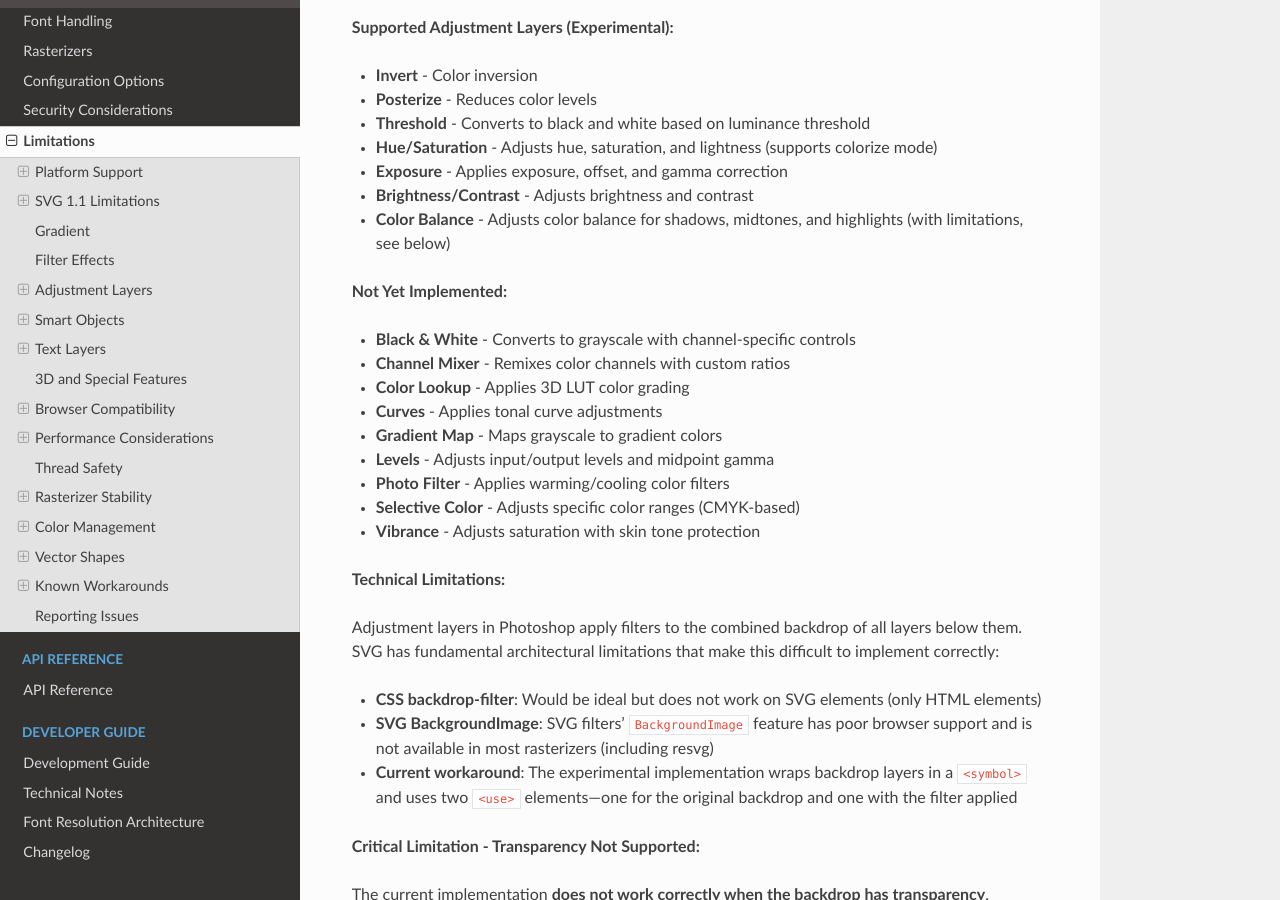
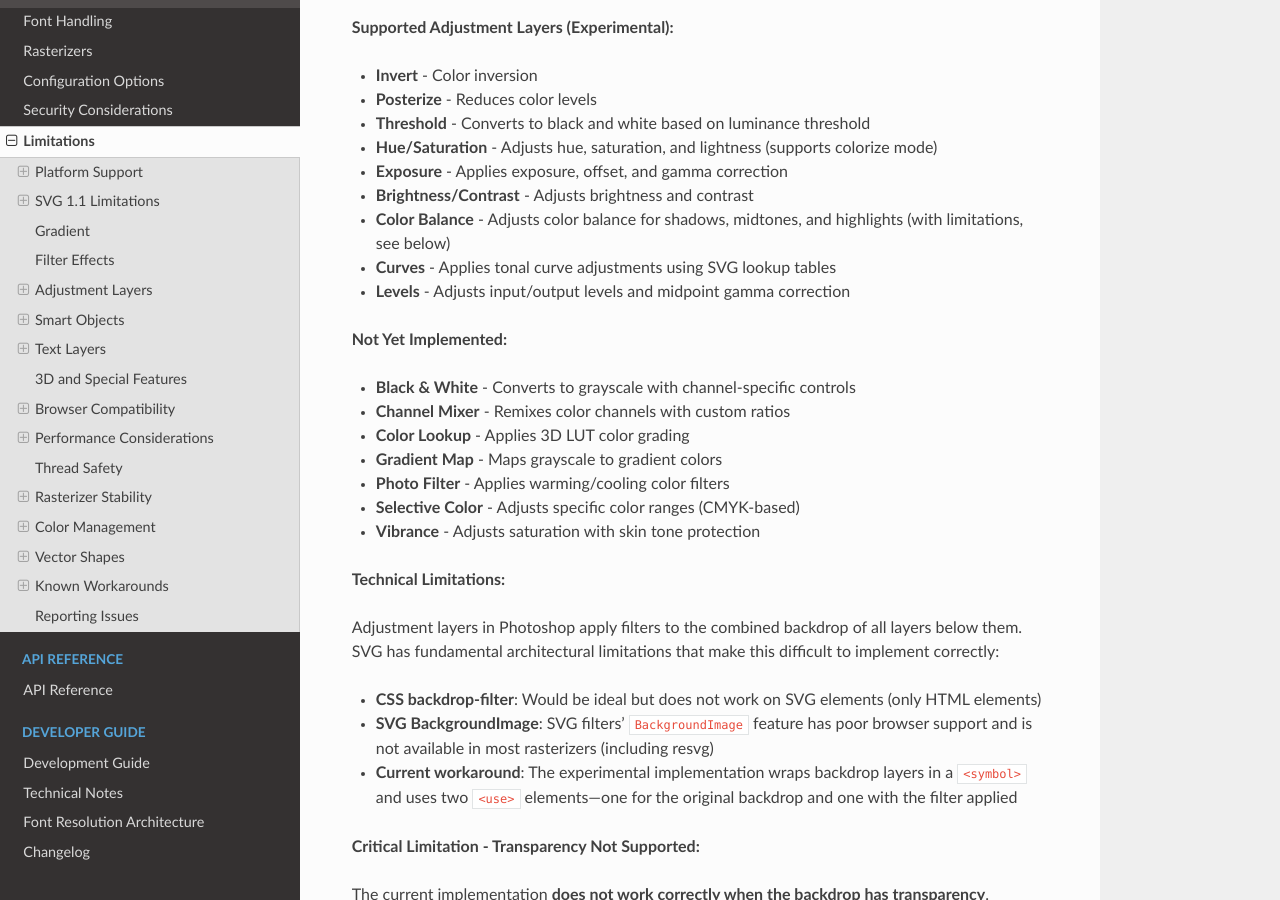
Before and after one commit to kyamagu/psd2svg, a Sphinx documentation site: the page built from docs/limitations.rst, in a window 1280 px wide and 900 px high, scrolled down 3309 px. Built offline with Sphinx 7.4.7 and the Read the Docs theme 3.1.0, drawn with Linux system fonts in a browser that asks for light colours.

Commit message:
docs: Expand limitations section and update adjustment layers status
1. **README.md**: Expanded "Known Limitations" section
   - Added specific limitation categories with descriptions
   - Text rendering: System font requirements and substitution issues
   - Text wrapping: SVG spec limitations (foreignObject compatibility)
   - Blending modes: Listed specific unsupported/approximated modes
   - Gradients: Listed unsupported advanced types
   - Filter effects: Specified unsupported effects (bevels, embossing, satin)
   - Adjustment layers: Listed specific unimplemented types
   - Smart objects: Clarified smart object filters limitation
   - Thread safety: Kept existing note
   - Updated docs link to point to limitations.html

2. **docs/limitations.rst**: Updated adjustment layers status
   - Moved **Curves** from "Not Yet Implemented" to "Supported"
   - Moved **Levels** from "Not Yet Implemented" to "Supported"
   - Both were implemented in v0.10.0 (PR #189, #191, #192, #194, #196, #198, #203, #204)
   - Added implementation notes for both (SVG lookup tables)

These changes provide users with clearer, more specific information about
what limitations they can expect when converting PSD files to SVG.

```diff
--- a/docs/limitations.rst
+++ b/docs/limitations.rst
@@ -148,15 +148,15 @@ Adjustment Layers
 * **Exposure** - Applies exposure, offset, and gamma correction
 * **Brightness/Contrast** - Adjusts brightness and contrast
 * **Color Balance** - Adjusts color balance for shadows, midtones, and highlights (with limitations, see below)
+* **Curves** - Applies tonal curve adjustments using SVG lookup tables
+* **Levels** - Adjusts input/output levels and midpoint gamma correction
 
 **Not Yet Implemented:**
 
 * **Black & White** - Converts to grayscale with channel-specific controls
 * **Channel Mixer** - Remixes color channels with custom ratios
 * **Color Lookup** - Applies 3D LUT color grading
-* **Curves** - Applies tonal curve adjustments
 * **Gradient Map** - Maps grayscale to gradient colors
-* **Levels** - Adjusts input/output levels and midpoint gamma
 * **Photo Filter** - Applies warming/cooling color filters
 * **Selective Color** - Adjusts specific color ranges (CMYK-based)
 * **Vibrance** - Adjusts saturation with skin tone protection
```
Also changed, not shown: README.md (+9 -6 lines).
